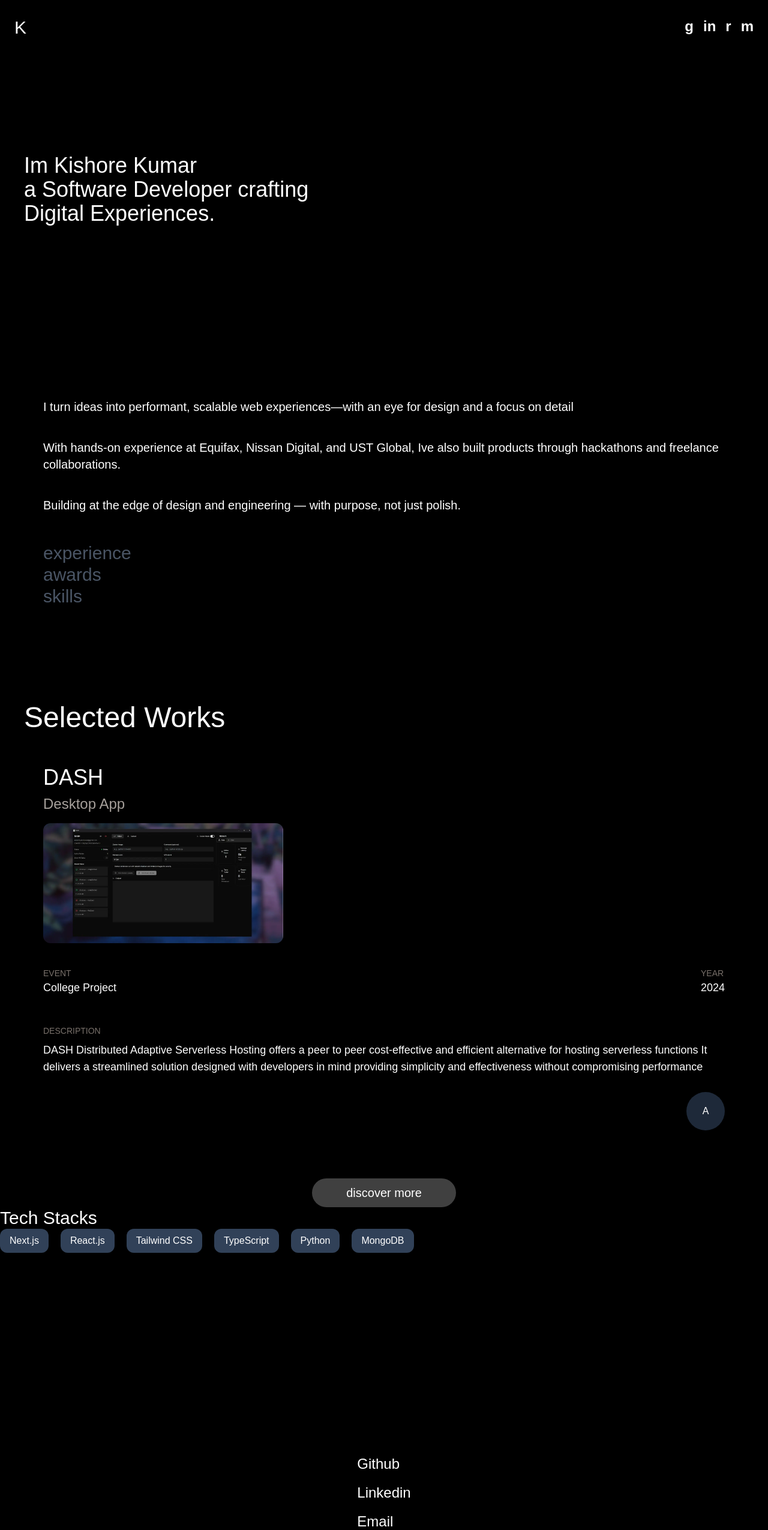
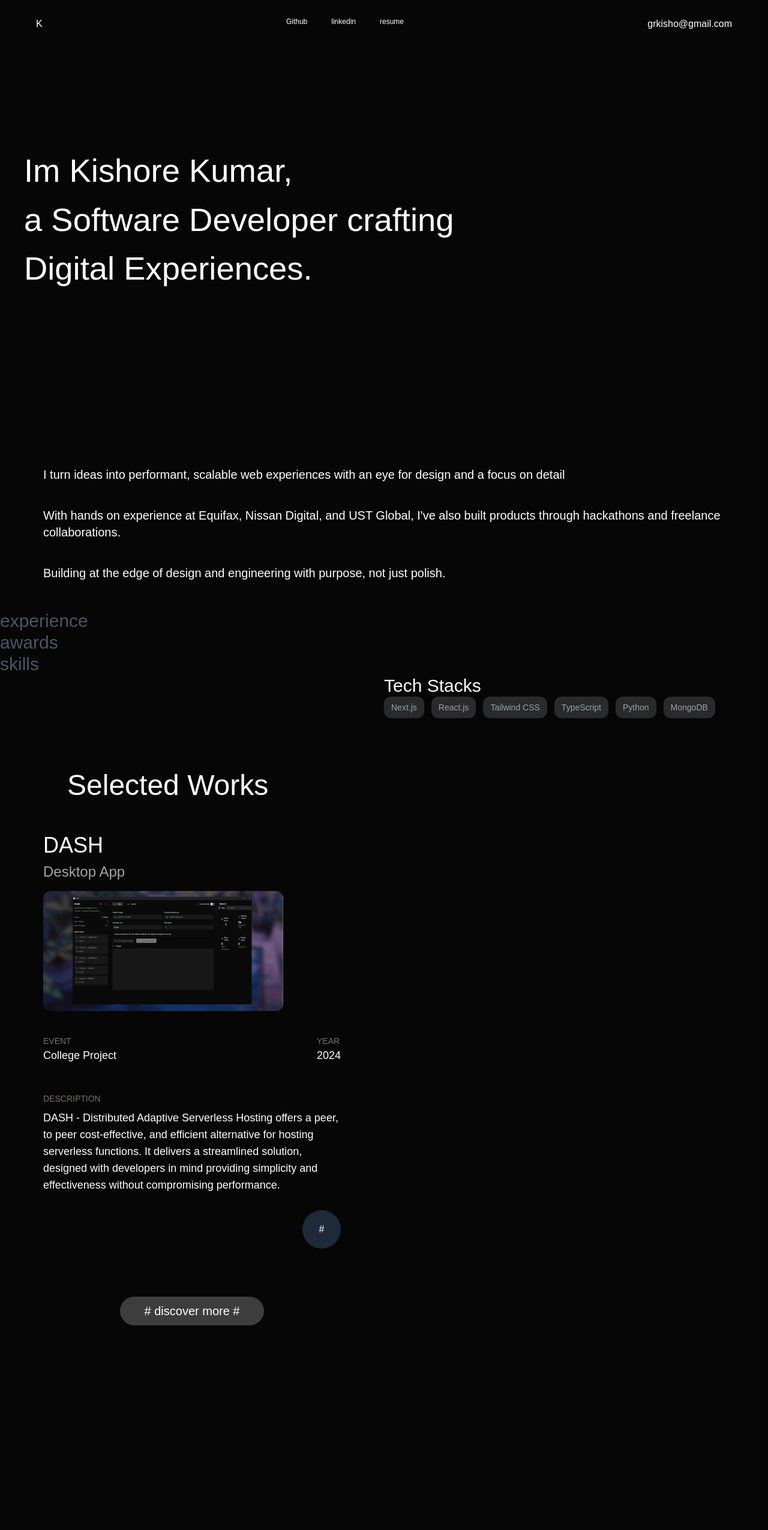
Before and after one commit to kishorekumargr/kishorekumargr, a Next.js app: page / in a window 1280 px wide. Shown: the top 2550 px of the page at 60% size. Built offline with nearby package versions, Linux system fonts and the light colour scheme.

Commit message:
responsive ui

```diff
--- a/app/globals.css
+++ b/app/globals.css
@@ -20,12 +20,16 @@
 }
 
 body {
-  @apply bg-black text-white;
+  @apply bg-[#060606] text-white;
   font-family: Arial, Helvetica, sans-serif;
 }
 
 @layer components {
-  .techstack {
-    @apply flex items-center h-10 w-auto p-4 bg-slate-700 rounded-xl;
+  .tech-stack {
+    @apply p-2 px-3 bg-[#2a2a2a] text-sm text-gray-400 rounded-xl transition-all duration-300;
   }
 }
+
+.fluid-text {
+  font-size: clamp(1rem, 3vw + 1rem, 4rem);
+}
--- a/app/page.tsx
+++ b/app/page.tsx
@@ -1,23 +1,16 @@
+import Navbar from "@/components/Navbar";
+import Name from "@/components/Name";
+import Experience from "@/components/Experience";
+import Work from "@/components/Work";
 import Footer from "@/components/Footer";
-import Home from "@/components/Home";
-import Navbar from "@/components/Navbar";
-import Techstack from "@/components/Techstack";
-import Work from "@/components/Work";
 
 export default function App() {
   return (
     <>
-      <div>
-        <Navbar />
-        <Home />
-      </div>
-      <div>
-        <p className="text-5xl font-extralight ml-10 mt-40 pb-14">Selected Works</p>
-        <Work />
-      </div>
-      <div>
-        <Techstack />
-      </div>
+      <Navbar />
+      <Name />
+      <Experience />
+      <Work />
       <Footer />
     </>
   );
--- /dev/null
+++ b/components/Experience.tsx
@@ -0,0 +1,24 @@
+export default function Experience() {
+  return (
+    <section>
+      <div className="text-xl px-18">
+        <p className="pb-10">
+          I turn ideas into performant, scalable web experiences with an eye for design and a focus
+          on detail
+        </p>
+        <p className="pb-10">
+          With hands on experience at Equifax, Nissan Digital, and UST Global, I&apos;ve also built
+          products through hackathons and freelance collaborations.
+        </p>
+        <p className="pb-12">
+          Building at the edge of design and engineering with purpose, not just polish.
+        </p>
+      </div>
+      <div>
+        <p className="text-3xl text-gray-600">experience</p>
+        <p className="text-3xl text-gray-600">awards</p>
+        <p className="text-3xl text-gray-600">skills</p>
+      </div>
+    </section>
+  );
+}
--- a/components/Footer.tsx
+++ b/components/Footer.tsx
@@ -2,20 +2,20 @@ import Link from "next/link";
 
 export default function Footer() {
   return (
-    <div className="flex flex-col items-center mt-80">
+    <footer className="flex flex-col items-center mt-80">
       <div className="flex flex-col gap-4 text-2xl pt-4 pb-10">
-        <Link href="https://github.com/grkisho">Github</Link>
-        <Link href="">Linkedin</Link>
-        <Link href="">Email</Link>
-        <Link href="">Resume</Link>
+        <Link href="https://github.com/grkisho">G Github</Link>
+        <Link href="">in Linkedin</Link>
+        <Link href="">@ Email</Link>
+        <Link href="">R Resume</Link>
       </div>
       <div>
-        <p className="text-xl">Back To Top</p>
+        <p className="text-xl">Back To Top #</p>
         <p className="text-xl mx-7 mt-20 mb-30">
-          Like I always say cant find a door Make your own.
+          &quot;Like I always say, can&apos;t find a door? Make your own.&quot;
         </p>
-        <p className="text-lg">Kishore Kumar 2025.</p>
+        <p className="text-lg"># Kishore Kumar 2025.</p>
       </div>
-    </div>
+    </footer>
   );
 }
--- a/components/Home.tsx
+++ /dev/null
@@ -1,27 +0,0 @@
-export default function Home() {
-  return (
-    <div>
-      <div className="text-4xl pl-10 pt-48 pb-72">
-        <p>Im Kishore Kumar</p>
-        <p>a Software Developer crafting</p>
-        <p>Digital Experiences.</p>
-      </div>
-      <div className="text-xl px-18">
-        <p className="pb-10">
-          I turn ideas into performant, scalable web experiences—with an eye for design and a focus
-          on detail
-        </p>
-        <p className="pb-10">
-          With hands-on experience at Equifax, Nissan Digital, and UST Global, Ive also built
-          products through hackathons and freelance collaborations.
-        </p>
-        <p className="pb-12">
-          Building at the edge of design and engineering — with purpose, not just polish.
-        </p>
-        <p className="text-3xl text-gray-600">experience</p>
-        <p className="text-3xl text-gray-600">awards</p>
-        <p className="text-3xl text-gray-600">skills</p>
-      </div>
-    </div>
-  );
-}
--- /dev/null
+++ b/components/Name.tsx
@@ -0,0 +1,11 @@
+export default function Name() {
+  return (
+    <>
+      <div className="fluid-text pl-10 pt-48 pb-72">
+        <p>Im Kishore Kumar,</p>
+        <p>a Software Developer crafting</p>
+        <p>Digital Experiences.</p>
+      </div>
+    </>
+  );
+}
--- a/components/Navbar.tsx
+++ b/components/Navbar.tsx
@@ -2,16 +2,27 @@ import Link from "next/link";
 
 export default function Navbar() {
   return (
-    <div className="flex flex-row sticky justify-between mx-6 mt-7">
-      <div>
+    <nav className="sticky top-0 z-50">
+      {/* Mobile Navbar */}
+      <div className="md:hidden flex flex-row justify-between px-5 pt-7">
         <p className="text-3xl">K</p>
+        <div className="text-2xl font-bold flex gap-4">
+          <Link href="https://github.com/grkisho">G</Link>
+          <p>in</p>
+          <p>R</p>
+          <p>@</p>
+        </div>
       </div>
-      <div className="text-2xl font-bold flex gap-4">
-        <Link href="https://github.com/grkisho">g</Link>
-        <p>in</p>
-        <p>r</p>
-        <p>m</p>
+      {/* Desktop Navbar */}
+      <div className="hidden md:flex flex-row justify-between px-15 pt-7">
+        <p>K</p>
+        <div className="text-xs flex gap-10">
+          <Link href="https://github.com/grkisho">Github</Link>
+          <Link href="">linkedin</Link>
+          <Link href="">resume</Link>
+        </div>
+        <Link href="">grkisho@gmail.com</Link>
       </div>
-    </div>
+    </nav>
   );
 }
--- a/components/Techstack.tsx
+++ /dev/null
@@ -1,15 +0,0 @@
-export default function Techstack() {
-  return (
-    <div>
-      <p className="text-3xl">Tech Stacks</p>
-      <div className="flex flex-row gap-5">
-        <p className="techstack">Next.js</p>
-        <p className="techstack">React.js</p>
-        <p className="techstack">Tailwind CSS</p>
-        <p className="techstack">TypeScript</p>
-        <p className="techstack">Python</p>
-        <p className="techstack">MongoDB</p>
-      </div>
-    </div>
-  );
-}
--- a/components/Work.tsx
+++ b/components/Work.tsx
@@ -2,10 +2,12 @@ import Image from "next/image";
 
 export default function Work() {
   return (
-    <>
+    <div className="grid grid-cols-2">
+      {/* Work */}
       <div className="flex flex-col mx-18">
+        <p className="text-5xl ml-10 mt-40 pb-14">Selected Works</p>
         <p className="text-4xl pb-2">DASH</p>
-        <p className="text-2xl text-stone-400 pb-4">Desktop App</p>
+        <p className="text-2xl text-[#A3A3A3] pb-4">Desktop App</p>
         <Image src="/images/dash.webp" alt="Dash" height={200} width={400} className="rounded-xl" />
         <div className="flex flex-row justify-between mt-10">
           <div>
@@ -19,18 +21,31 @@ export default function Work() {
         </div>
         <p className="text-sm text-stone-500 pb-2 mt-12">DESCRIPTION</p>
         <p className="text-lg mb-7">
-          DASH Distributed Adaptive Serverless Hosting offers a peer to peer cost-effective and
-          efficient alternative for hosting serverless functions It delivers a streamlined solution
-          designed with developers in mind providing simplicity and effectiveness without
-          compromising performance
+          DASH - Distributed Adaptive Serverless Hosting offers a peer, to peer cost-effective, and
+          efficient alternative for hosting serverless functions. It delivers a streamlined
+          solution, designed with developers in mind providing simplicity and effectiveness without
+          compromising performance.
         </p>
         <div className="flex justify-end">
-          <button className="mb-20 size-16 bg-gray-800 rounded-full">A</button>
+          <button className="mb-20 size-16 bg-gray-800 rounded-full">#</button>
         </div>
         <div className="flex justify-center">
-          <button className="text-xl h-12 w-60 rounded-full bg-neutral-700">discover more</button>
+          <button className="text-xl h-12 w-60 rounded-full bg-[#3D3D3D]"># discover more #</button>
         </div>
       </div>
-    </>
+
+      {/* Techstack */}
+      <div className="hidden md:block">
+        <p className="text-3xl">Tech Stacks</p>
+        <div className="flex flex-wrap items-center gap-3">
+          <p className="tech-stack">Next.js</p>
+          <p className="tech-stack">React.js</p>
+          <p className="tech-stack">Tailwind CSS</p>
+          <p className="tech-stack">TypeScript</p>
+          <p className="tech-stack">Python</p>
+          <p className="tech-stack">MongoDB</p>
+        </div>
+      </div>
+    </div>
   );
 }
```
